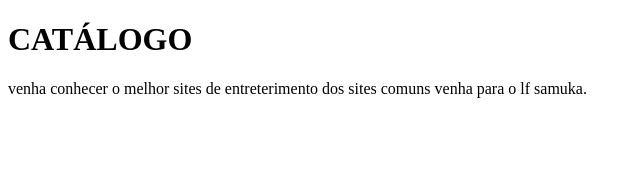
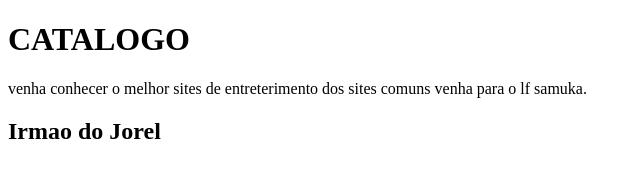
Before and after one commit to abacatestuds/projeto-final-, a plain HTML site: page index.html in a window 1280 px wide. Shown: the whole page, without its empty margins (0-641 px from the left). Drawn offline with Linux system fonts and the light colour scheme.

Commit message:
titulo 2

```diff
--- a/index.html
+++ b/index.html
@@ -6,7 +6,8 @@
     <title>LfsAMUKA</title>
 </head>
 <body>
-    <H1>CATÁLOGO</H1>
+    <H1>CATALOGO</H1>
     <P>venha conhecer o melhor sites de entreterimento dos sites comuns venha para o lf samuka.</P>
 </body>
 </html>
+    <H2> Irmao do Jorel </H2>
```
